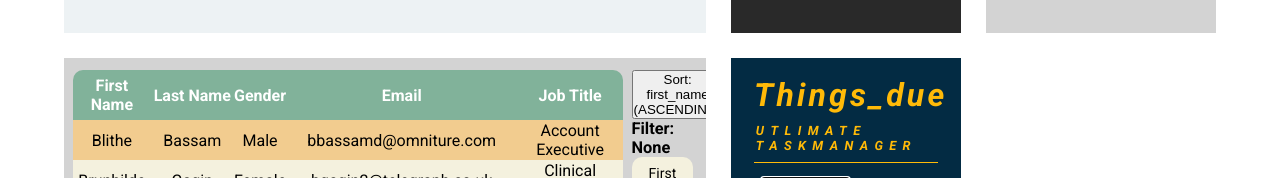
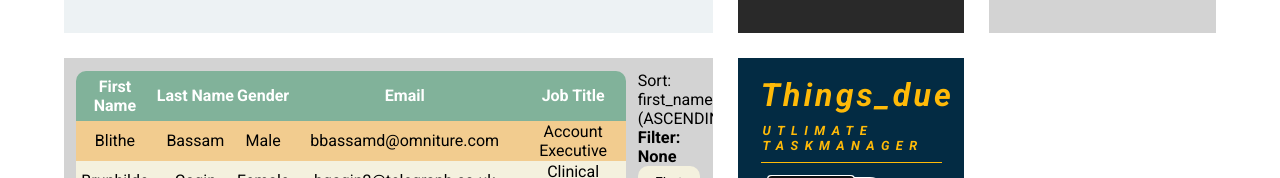
Before and after one commit to foxy773/tema-oppg4, a Vue app: page / in a window 1280 px wide. Shown: the part 618-796 px from the top of the page. Built offline with nearby package versions, Linux system fonts and the light colour scheme.

Commit message:
:art: Some small adjustments to the code again

```diff
--- a/src/components/SortableTable.vue
+++ b/src/components/SortableTable.vue
@@ -19,7 +19,7 @@
 
 	</div>
 	<div class="controlpanel">
-		<button @click="toggleSortOrder">Sort: {{ sort.key }} ({{ sort.order.toUpperCase() }})</button>
+		<a @click="toggleSortOrder">Sort: {{ sort.key }} ({{ sort.order.toUpperCase() }})</a>
 		<div class="dropdown">
 			<h3>Filter: {{ sort.currentFilter }}</h3>
 		<ul class="dropdown__list">
```
